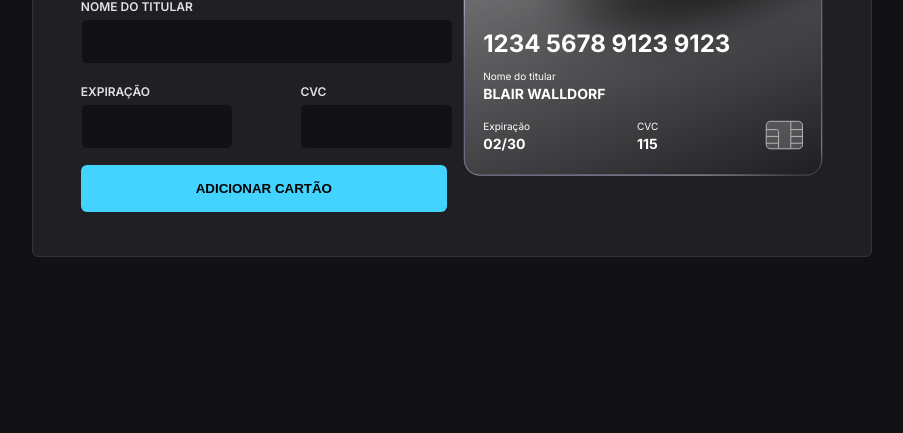
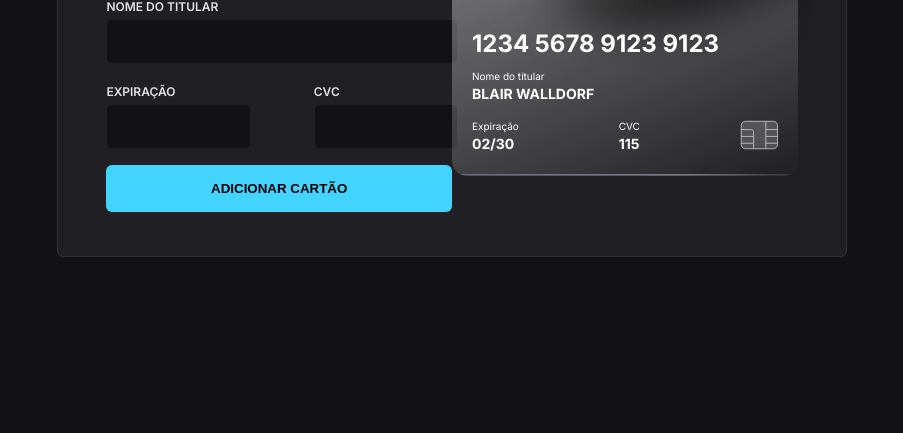
Before and after one commit to PalomaSelva/Explorer-Lab, a website built with Vite: page index.html in a window 1280 px wide. Shown: the part 367-800 px from the top of the page, without its empty margins (188-1091 px from the left). Built offline with nearby package versions, Linux system fonts and the light colour scheme.

```diff
--- a/src/css/style.css
+++ b/src/css/style.css
@@ -28,7 +28,7 @@
 }
 
 #app{
-  width: 58% ;
+  width: 54% ;
   background-color: #202024;
   padding: 28px 48px;
   border: 1px solid #323238;
@@ -86,7 +86,9 @@
 }
 
 .txt-content{
-  max-width: 100%;
+
+  min-width:50% ;
+
 }
 
 button{
```
